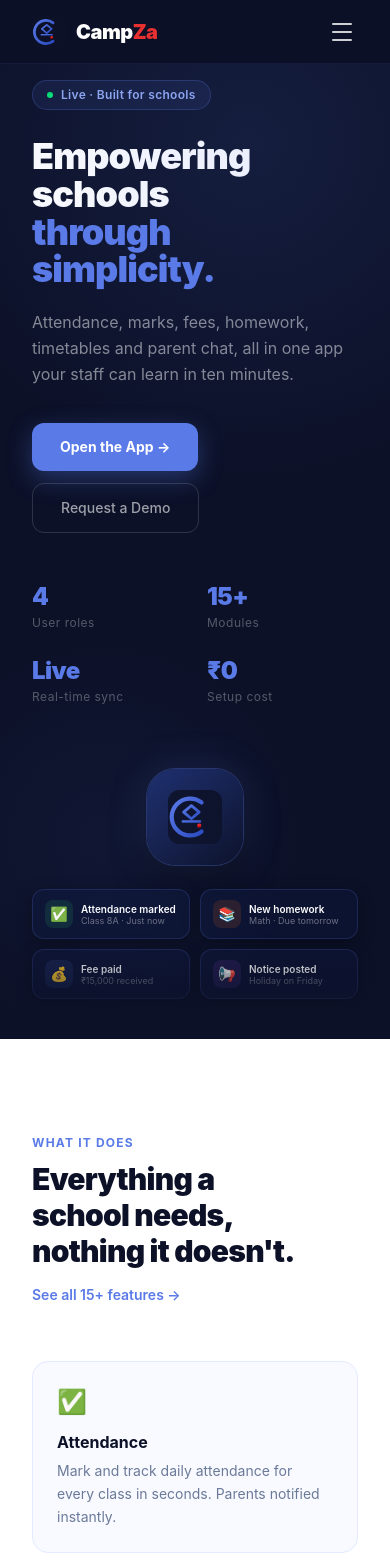
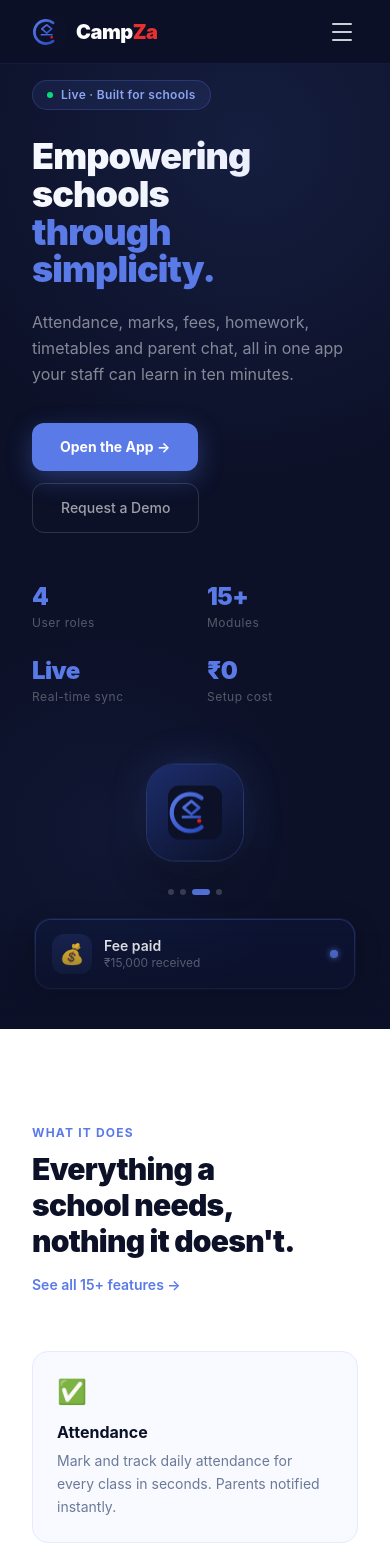
Before and after one commit to Mons-s/campza-website, a Next.js app: page / in a window 390 px wide. Shown: the top 1562 px of the page. Built offline with nearby package versions, Linux system fonts and the light colour scheme.

Commit message:
Animate mobile hero: floating icon with cycling notification cards

```diff
--- a/src/app/page.tsx
+++ b/src/app/page.tsx
@@ -53,7 +53,7 @@
           </div>
         </section>
 
-        <div className="hidden md:block"><AppDemo /></div>
+        <AppDemo />
 
         {/* Role cards */}
         <section className="py-24 px-8" style={{ background: "var(--light)" }}>
--- a/src/components/Hero.tsx
+++ b/src/components/Hero.tsx
@@ -11,6 +11,81 @@
 ];
 
 const ORBIT_R = 195;
+
+function MobileHero() {
+  const [idx, setIdx] = useState(0);
+  const [visible, setVisible] = useState(true);
+
+  useEffect(() => {
+    const interval = setInterval(() => {
+      setVisible(false);
+      setTimeout(() => {
+        setIdx((i) => (i + 1) % CARD_DATA.length);
+        setVisible(true);
+      }, 350);
+    }, 2500);
+    return () => clearInterval(interval);
+  }, []);
+
+  const c = CARD_DATA[idx];
+
+  return (
+    <div className="flex flex-col items-center gap-6 md:hidden">
+      <style>{`
+        @keyframes floatIcon { 0%,100% { transform: translateY(0px); } 50% { transform: translateY(-8px); } }
+        @keyframes cardFadeIn { from { opacity:0; transform:translateY(10px); } to { opacity:1; transform:translateY(0); } }
+        @keyframes pulse-ring { 0% { transform:scale(1); opacity:0.4; } 100% { transform:scale(1.5); opacity:0; } }
+      `}</style>
+
+      {/* Floating icon with pulse ring */}
+      <div className="relative flex items-center justify-center">
+        <div className="absolute rounded-full pointer-events-none"
+          style={{ width: 96, height: 96, background: "rgba(90,122,232,0.15)", animation: "pulse-ring 2s ease-out infinite" }} />
+        <div className="flex items-center justify-center rounded-[28px]" style={{
+          width: 96, height: 96,
+          background: "linear-gradient(145deg, #1c2d6b 0%, #0C1128 100%)",
+          boxShadow: "0 0 0 1px rgba(90,122,232,0.3), 0 0 40px rgba(90,122,232,0.2), 0 16px 32px rgba(0,0,0,0.6)",
+          animation: "floatIcon 3s ease-in-out infinite",
+        }}>
+          <Logo size={54} />
+        </div>
+      </div>
+
+      {/* Dot indicators */}
+      <div style={{ display: "flex", gap: 6 }}>
+        {CARD_DATA.map((_, i) => (
+          <div key={i} style={{
+            width: i === idx ? 18 : 6, height: 6, borderRadius: 3,
+            background: i === idx ? "#5A7AE8" : "rgba(255,255,255,0.2)",
+            transition: "all 0.3s",
+          }} />
+        ))}
+      </div>
+
+      {/* Cycling card */}
+      <div className="w-full max-w-xs">
+        {visible && (
+          <div key={idx}
+            className="flex items-center gap-3 px-4 py-3.5 rounded-2xl text-white w-full"
+            style={{
+              background: "rgba(14,20,50,0.92)",
+              border: `1px solid ${c.color}44`,
+              boxShadow: `0 8px 24px rgba(0,0,0,0.4), 0 0 0 1px ${c.color}22`,
+              animation: "cardFadeIn 0.35s ease-out",
+            }}>
+            <span className="w-10 h-10 rounded-xl flex items-center justify-center text-xl flex-shrink-0"
+              style={{ background: `${c.color}22` }}>{c.icon}</span>
+            <div>
+              <div className="text-sm font-semibold leading-none mb-1">{c.label}</div>
+              <div className="text-xs leading-none" style={{ color: "rgba(255,255,255,0.45)" }}>{c.sub}</div>
+            </div>
+            <div className="ml-auto w-2 h-2 rounded-full flex-shrink-0" style={{ background: c.color, boxShadow: `0 0 6px ${c.color}` }} />
+          </div>
+        )}
+      </div>
+    </div>
+  );
+}
 
 export default function Hero() {
   const [deg, setDeg] = useState(0);
@@ -81,35 +156,8 @@
           </div>
         </div>
 
-        {/* Mobile: center icon + card grid */}
-        <div className="flex flex-col items-center gap-6 md:hidden">
-          <div className="flex items-center justify-center rounded-[28px]"
-            style={{
-              width: 96, height: 96,
-              background: "linear-gradient(145deg, #1c2d6b 0%, #0C1128 100%)",
-              boxShadow: "0 0 0 1px rgba(90,122,232,0.3), 0 0 40px rgba(90,122,232,0.2), 0 16px 32px rgba(0,0,0,0.6)",
-            }}>
-            <Logo size={54} />
-          </div>
-          <div className="grid grid-cols-2 gap-2.5 w-full max-w-sm">
-            {CARD_DATA.map((c) => (
-              <div key={c.label}
-                className="flex items-center gap-2 px-3 py-2.5 rounded-xl text-white"
-                style={{
-                  background: "rgba(14,20,50,0.92)",
-                  border: "1px solid rgba(90,122,232,0.2)",
-                  boxShadow: "0 4px 16px rgba(0,0,0,0.35)",
-                }}>
-                <span className="w-7 h-7 rounded-lg flex items-center justify-center text-sm flex-shrink-0"
-                  style={{ background: `${c.color}22` }}>{c.icon}</span>
-                <div>
-                  <div className="text-[10px] font-semibold leading-none mb-0.5">{c.label}</div>
-                  <div className="text-[9px] leading-none" style={{ color: "rgba(255,255,255,0.4)" }}>{c.sub}</div>
-                </div>
-              </div>
-            ))}
-          </div>
-        </div>
+        {/* Mobile: center icon + cycling card */}
+        <MobileHero />
 
         {/* Desktop: orbit graphic */}
         <div className="hidden md:flex justify-center items-center relative" style={{ height: 500 }}>
```
